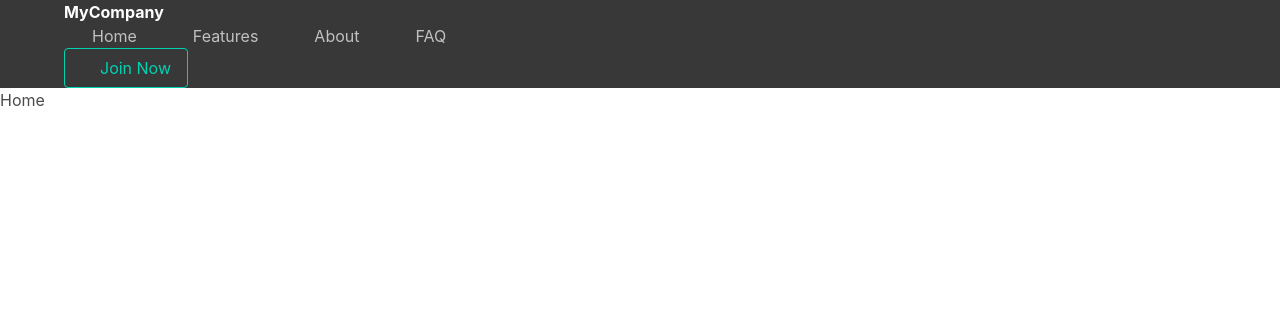
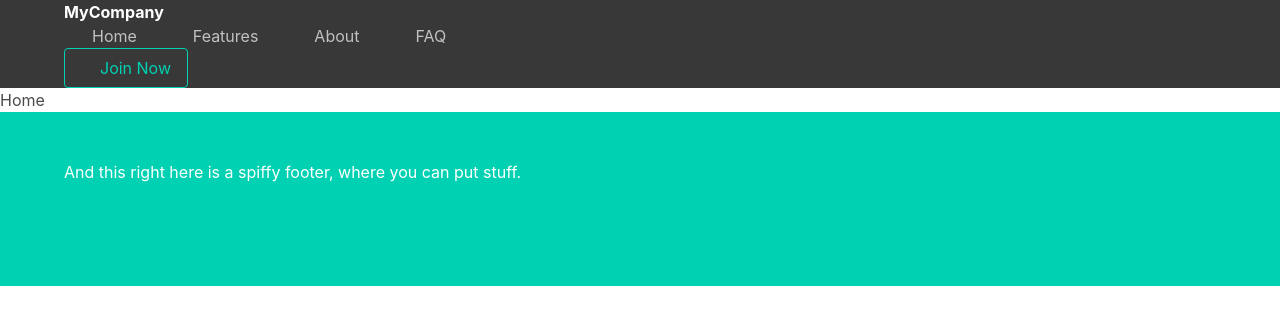
Before and after one commit to willianhy/jsframeworks_by_example, a Vue app in the folder compare-vue/: page / in a window 1280 px wide. Shown: the top 324 px of the page. Built offline with nearby package versions, Linux system fonts and the light colour scheme; the HTML template or start-up script is replaced by a standard one.

Commit message:
including footer

```diff
--- a/compare-vue/src/App.vue
+++ b/compare-vue/src/App.vue
@@ -34,6 +34,20 @@
       </div>
     </div>
     <router-view></router-view>
+
+    <footer class="footer is-primary">
+      <div class="container">
+        <div class="columns">
+          <div class="column">
+            <p>And this right here is a spiffy footer, where you can put stuff.</p>
+          </div>
+          <div class="column has-text-right">
+            <a class="icon" href="#"><i class="fa fa-facebook"></i></a>
+            <a class="icon" href="#"><i class="fa fa-twitter"></i></a>
+          </div>
+        </div>
+      </div>
+    </footer>
   </div>
 </template>
 
@@ -77,4 +91,12 @@
 .nav-toggle span
   background-color: #C1C1C1
 
+footer
+  background-color: $primary !important
+  color: #fff
+
+  .icon
+    color: #fff
+    margin-left: 20px
+
 </style>
```
